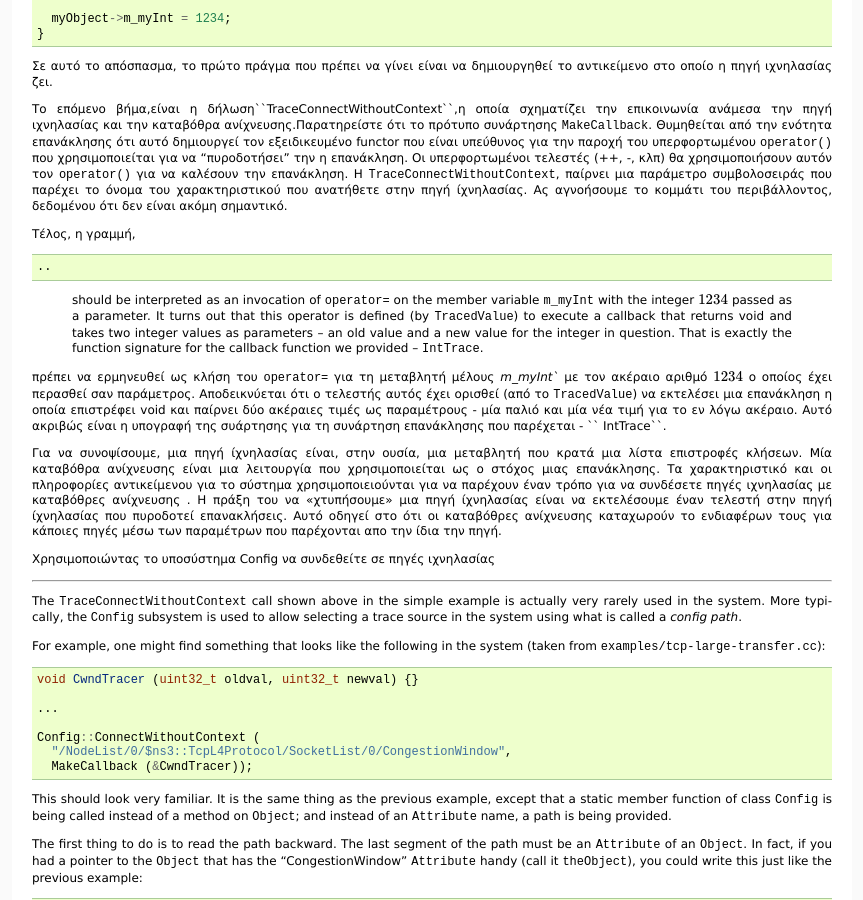
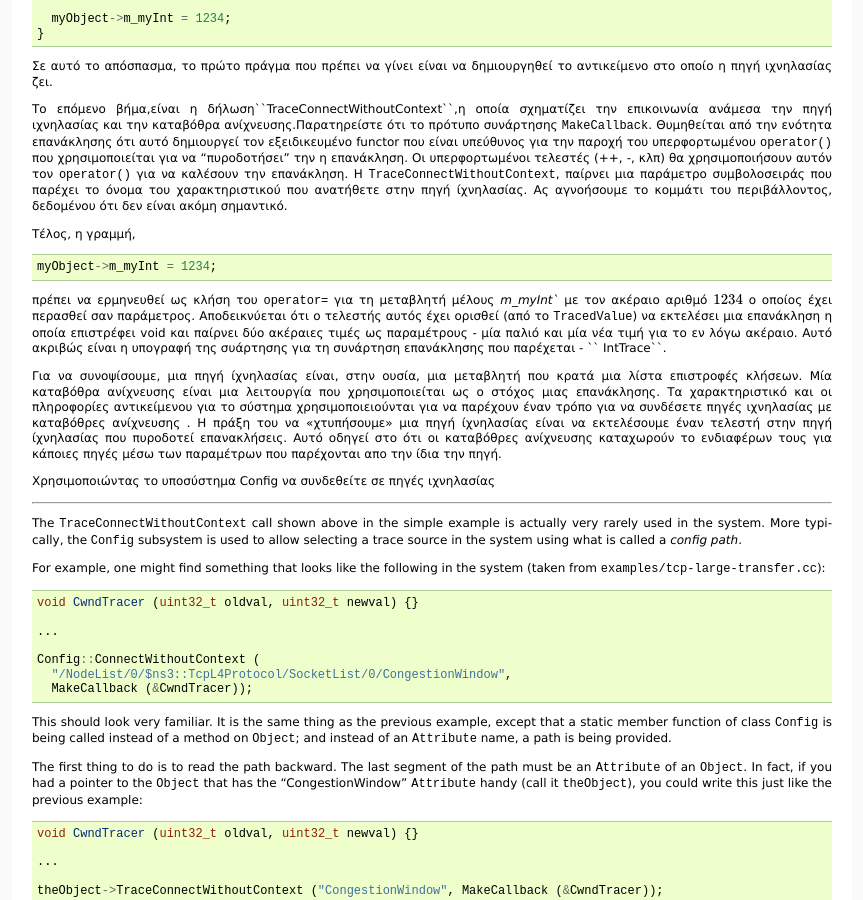
Before and after one commit to maupatras/ns3_team_2B, a Sphinx documentation site: the page built from ns-3.22/doc/manual-gr/source/tracing.rst, in a window 1280 px wide and 900 px high, scrolled down 2471 px. Shown: the whole window, without its empty margins (218-1081 px from the left). Built offline with Sphinx 7.4.7, drawn with Linux system fonts in a browser that asks for light colours; formulas are drawn with MathJax 3; pages that are not in the unit, such as notebooks, are missing from menus.

Commit message:
Update tracing.rst

```diff
--- a/ns-3.22/doc/manual-gr/source/tracing.rst
+++ b/ns-3.22/doc/manual-gr/source/tracing.rst
@@ -383,6 +383,8 @@ plain-old-data (POD). Operator=, operator++, operator--, operator+,
  Finally, the line,::
 
 Τέλος, η γραμμή, ::
+
+  myObject->m_myInt = 1234;
 
 ..
  should be interpreted as an invocation of ``operator=`` on the member variable
```
